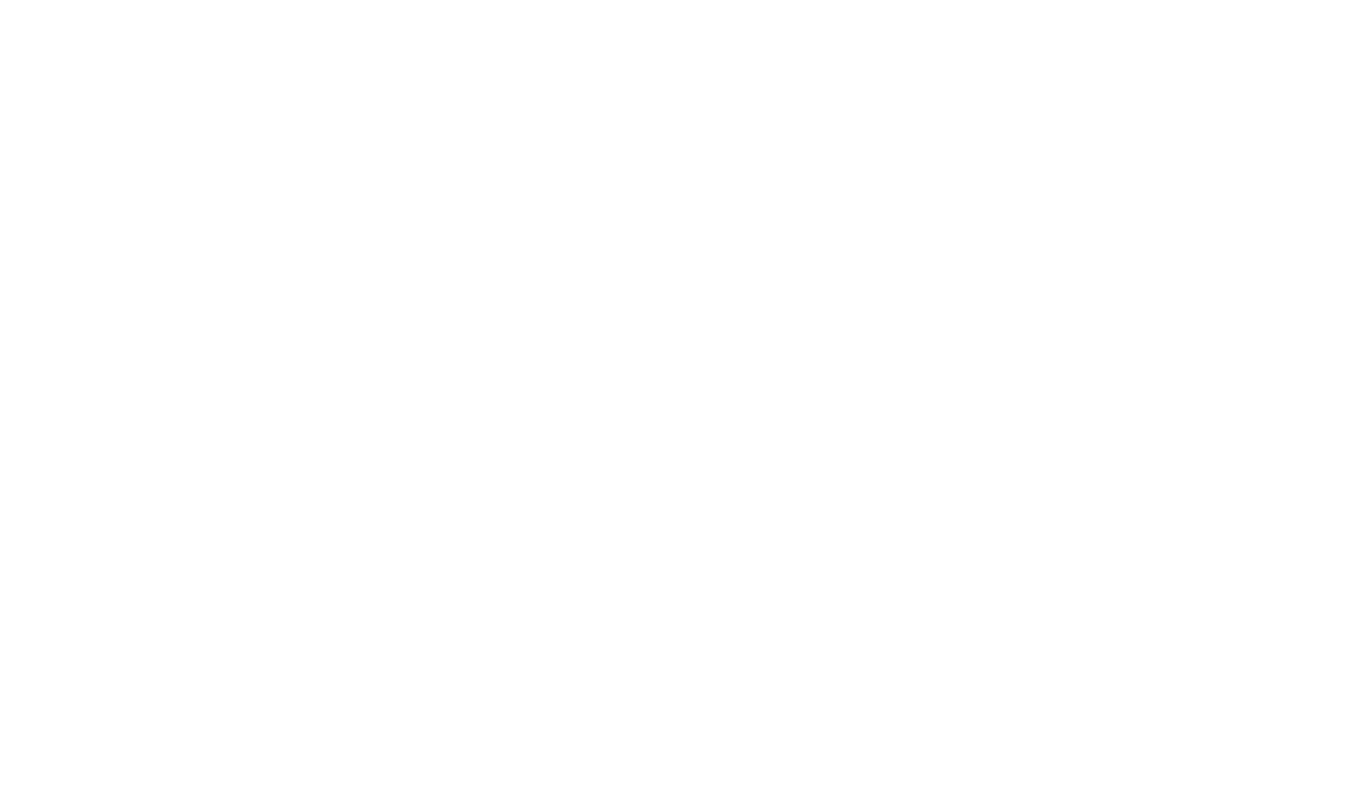
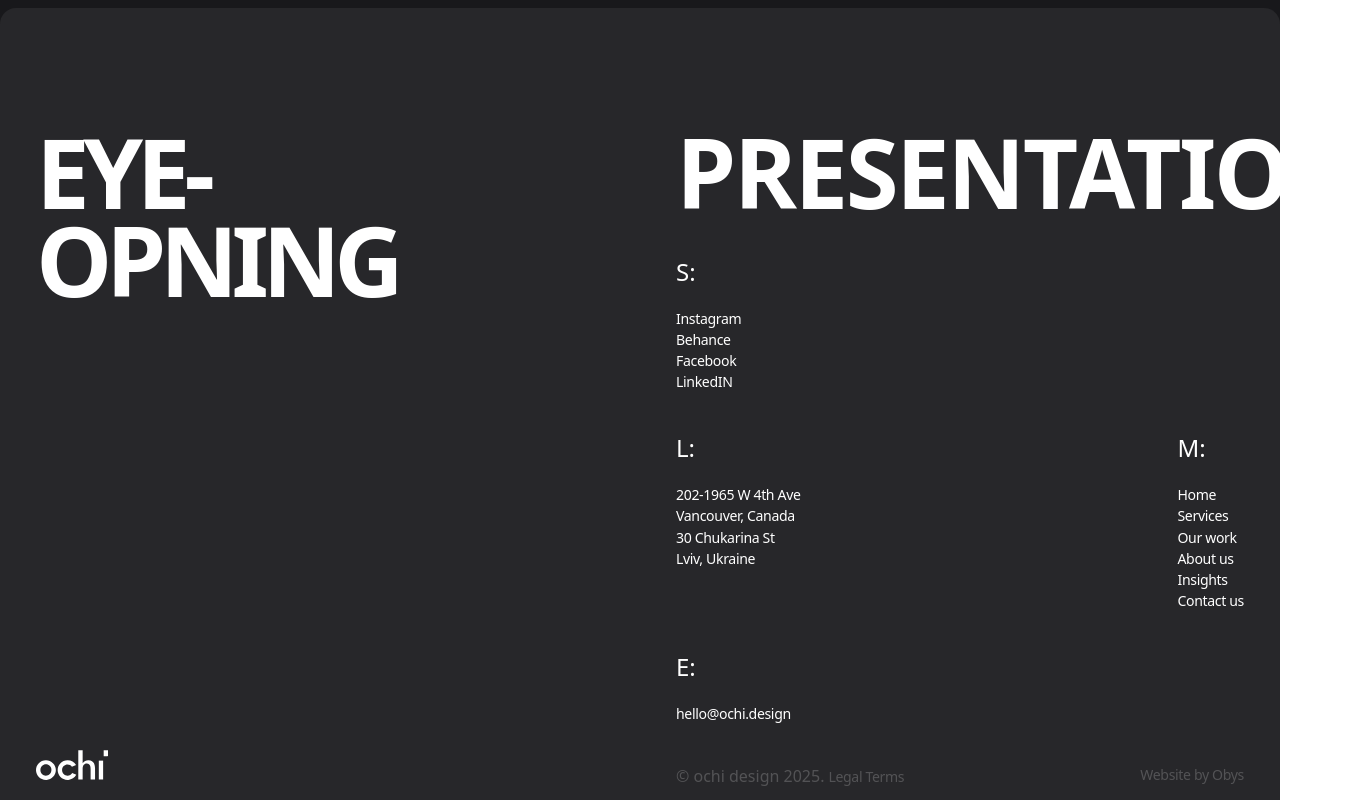
Before and after one commit to Shoaib-dev1/Ochi.design, a React (Vite) app: page / in a window 1280 px wide. Shown: the part 8056-8856 px from the top of the page, 1363 px wide, since content can reach past the window. Before the commit the page ends 8064 px from the top, so only its background shows below. Built offline with nearby package versions, Linux system fonts and the light colour scheme.

Commit message:
Footer_PAGE

```diff
--- a/src/App.jsx
+++ b/src/App.jsx
@@ -6,6 +6,8 @@ import About from './assets/components/About';
 import PlayEyes from './assets/components/PlayEyes';
 import FeaturedProjects from './assets/components/FeaturedProjects';
 import Review from './assets/components/Review';
+import Footer from './assets/components/Footer';
+
 
 const App = () => {
   return (
@@ -17,6 +19,8 @@ const App = () => {
       <PlayEyes />
       <FeaturedProjects />
       <Review />
+
+      <Footer />
     </div>
   );
 };
--- /dev/null
+++ b/src/assets/components/Footer.jsx
@@ -0,0 +1,65 @@
+import React from 'react'
+
+const Footer = () => {
+  return (
+    <div className='flex gap-5 w-full h-full rounded-tl-2xl rounded-tr-2xl bg-zinc-800 '>
+            <div className='w-1/2  flex flex-col justify-between pt-30 px-9'>
+               <div>
+                    <h1 className='text-8xl uppercase font-bold  leading-[11vh] -tracking-[0.5vw]'>Eye-</h1>
+                    <h1 className='text-8xl uppercase font-bold  leading-[11vh] -tracking-[0.5vw]'>Opning</h1>
+               </div>
+                <div className='mb-5'>
+                    <svg width="72" height="30" viewBox="0 0 72 30" fill="none" xmlns="http://www.w3.org/2000/svg">
+						<path d="M9.8393 10.2032C4.22951 10.3257 -0.0459221 14.7356 0.000372391 20.2752C0.0412204 25.3548 4.57808 30.3608 10.6862 29.9226C15.5145 29.5768 19.9015 25.4119 19.8525 20.0057C19.8035 14.5995 15.1904 10.0916 9.8393 10.2032ZM9.89649 25.7005C6.87101 25.7005 4.39834 23.1144 4.40924 19.9839C4.39525 19.2507 4.52792 18.522 4.79947 17.8407C5.07102 17.1594 5.47597 16.5392 5.99056 16.0164C6.50515 15.4937 7.11902 15.0789 7.79613 14.7966C8.47324 14.5142 9.19995 14.3698 9.93362 14.372C10.6673 14.3742 11.3931 14.5228 12.0686 14.8092C12.744 15.0956 13.3554 15.514 13.8668 16.0398C14.3783 16.5656 14.7796 17.1882 15.0471 17.8711C15.3146 18.554 15.4429 19.2834 15.4246 20.0166C15.4409 23.1008 12.9111 25.7059 9.88832 25.7005H9.89649Z" fill="currentColor"></path>
+						<path d="M62.8086 29.4855H67.1222V10.6372H62.8086V29.4855Z" fill="currentColor"></path>
+						<path d="M67.6816 0.172852V6.13439H71.5322C71.6738 6.13439 71.8046 6.13439 72.0006 6.11534V0.172852H67.6816Z" fill="currentColor"></path>
+						<path d="M31.5648 25.7016C28.5393 25.7016 26.0667 23.1156 26.0776 19.9851C26.0936 18.5291 26.6764 17.1366 27.7023 16.1029C28.7282 15.0692 30.1166 14.4757 31.573 14.4482C32.4198 14.4541 33.2537 14.6557 34.0095 15.0373C34.7654 15.4188 35.4227 15.97 35.9301 16.6477L40.0667 15.0144C38.2884 12.0853 35.0669 10.1145 31.4995 10.1989C25.8897 10.3214 21.6142 14.7313 21.6605 20.2709C21.7014 25.3505 26.2382 30.3565 32.3464 29.9183C33.9908 29.7803 35.5761 29.2408 36.9631 28.347C38.3501 27.4532 39.4963 26.2326 40.3009 24.7924L36.2542 22.9931C35.7705 23.8086 35.0851 24.486 34.2638 24.9604C33.4426 25.4347 32.5132 25.69 31.5648 25.7016Z" fill="currentColor"></path>
+						<path d="M52.4097 10.1387C51.2512 10.1119 50.1066 10.3947 49.0941 10.958C48.0816 11.5212 47.2379 12.3445 46.6501 13.3427V0.172852H42.293V29.4688H46.6501C46.6501 29.1721 46.6501 18.7816 46.6501 18.7816C46.6501 15.6946 47.8619 13.4352 50.8084 13.4352C54.6046 13.4352 54.6209 17.4178 54.6209 19.6962C54.6209 22.9165 54.6209 25.5189 54.6209 28.7393V29.4987H59.0271C59.0271 29.3708 59.0488 29.2728 59.0488 29.1721C59.0488 25.5108 59.0951 21.8522 59.0325 18.1909C58.9916 15.6538 58.5015 10.1387 52.4097 10.1387Z" fill="currentColor"></path>
+					</svg>
+                </div>
+            </div>
+            <div className='w-1/2 pt-30 px-9'>
+                 <h1 className='text-8xl uppercase font-bold  leading-[11vh] -tracking-[0.2vw]'>Presentation</h1>
+                 <div className='flex flex-col mt-10'>
+                    <h4 className='text-2xl mb-5'>S:</h4>
+                    <a className='block text-[1.1vw] font-light tracking-tight' href="#">Instagram</a>
+                    <a className='block text-[1.1vw] font-light tracking-tight' href="#">Behance</a>
+                    <a className='block text-[1.1vw] font-light tracking-tight' href="#">Facebook</a>
+                    <a className='block text-[1.1vw] font-light tracking-tight' href="#">LinkedIN</a>
+                 </div>
+
+                 <div className='flex justify-between '>
+                        <div className='flex flex-col mt-10'>
+                            <h4 className='text-2xl mb-5'>L:</h4>
+                            <a className='block text-[1.1vw] font-light tracking-tight ' href="#">202-1965 W 4th Ave</a>
+                            <a className='block text-[1.1vw] font-light tracking-tight ' href="#">Vancouver, Canada</a>
+                            <a className='block text-[1.1vw] font-light tracking-tight ' href="#">30 Chukarina St</a>
+                            <a className='block text-[1.1vw] font-light tracking-tight ' href="#">Lviv, Ukraine</a>
+                        </div>
+                        <div className='flex flex-col mt-10'>
+                            <h4 className='text-2xl mb-5'>M:</h4>
+                            <a className='block text-[1.1vw] font-light tracking-tight ' href="#">Home</a>
+                            <a className='block text-[1.1vw] font-light tracking-tight ' href="#">Services</a>
+                            <a className='block text-[1.1vw] font-light tracking-tight ' href="#">Our work</a>
+                            <a className='block text-[1.1vw] font-light tracking-tight ' href="#">About us</a>
+                            <a className='block text-[1.1vw] font-light tracking-tight ' href="#">Insights</a>
+                            <a className='block text-[1.1vw] font-light tracking-tight ' href="#">Contact us</a>
+                        </div>
+                 </div>
+
+                    <div className='flex flex-col mt-10'>
+                            <h4 className='text-2xl mb-5'>E:</h4>
+                            <a className='block text-[1.1vw] font-light tracking-tight ' href="#">hello@ochi.design</a>
+                    </div>
+                    <div className='flex justify-between mt-10 opacity-20 mb-3'>
+                           <span className='flex justify-center items-center gap-1'>
+                            © ochi design 2025.<a className='block text-[1.1vw] font-light tracking-tight ' href="#"> Legal Terms</a>
+                           </span>
+                            <a className='block text-[1.1vw] font-light tracking-tight ' href="#">Website by Obys</a>
+                    </div>
+            </div>
+    </div>
+  )
+}
+
+export default Footer
--- a/src/assets/components/Review.jsx
+++ b/src/assets/components/Review.jsx
@@ -115,7 +115,7 @@ const Review = () => {
                           <button className='absolute  py-1 px-3 border-[1px] border-zinc-100 rounded-full uppercase left-10 bottom-10 '>Rating5.0 On Clutch</button>
                       </div>
                       <div className=' w-1/2 h-full relative flex items-center justify-center bg-[#212121] rounded-xl '>
-                          <img className='w-[8vw] h-[15vh]' src="https://ochi.design/wp-content/uploads/2022/04/logo003.png" alt="" />
+                          <img className='w-[8vw] h-[17vh]' src="https://ochi.design/wp-content/uploads/2022/04/logo003.png" alt="" />
                           <button className='absolute  py-1 px-3 border-[1px] border-zinc-100 rounded-full uppercase left-10 bottom-10 '>Business Bootcamp Alumni</button>
                       </div>
                   </div>
```
Also changed, not shown: src/assets/components/EyesFollow.js (added), src/assets/components/EyesFollow.jsx (added).
